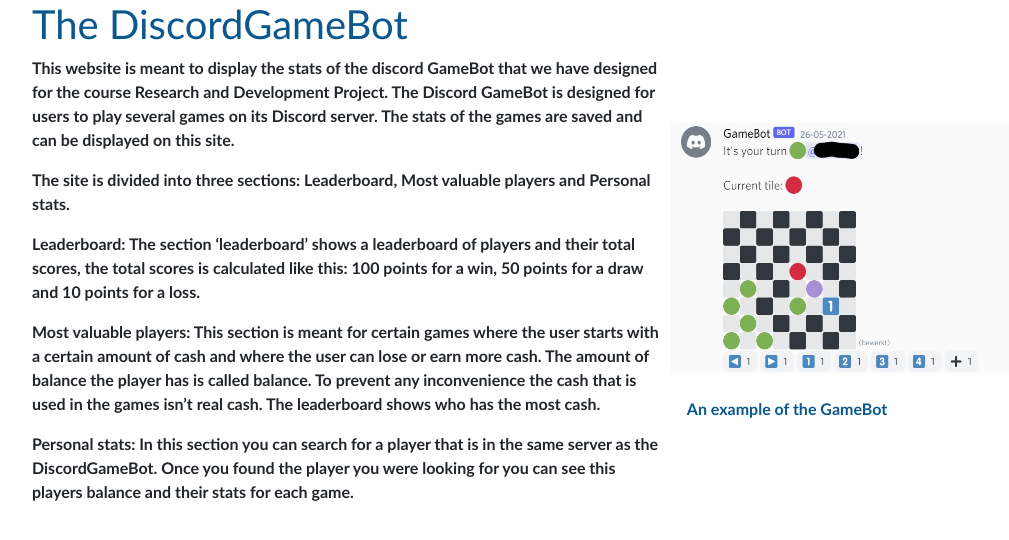
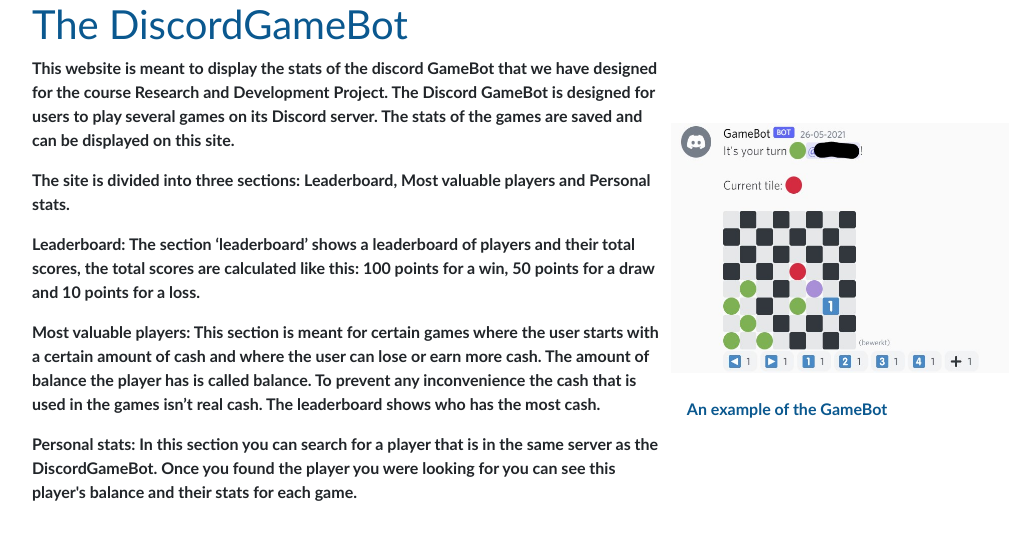
Before and after one commit to Rijkkie/R-D_Game_Bot, a Flask app: page / in a window 1280 px wide. Shown: the part 125-665 px from the top of the page, without its empty margins (97-1106 px from the left). Run offline with Flask 2, Linux system fonts and the light colour scheme; lists and menus that the app fills with data are empty; some libraries are stand-ins or nearby versions.

Commit message:
Update index.html

```diff
--- a/FlaskApp/FlaskApp/templates/index.html
+++ b/FlaskApp/FlaskApp/templates/index.html
@@ -30,7 +30,7 @@ The site is divided into three sections: Leaderboard, Most valuable players and
       </p>
       <p>
 Leaderboard:
-The section ‘leaderboard’ shows a leaderboard of players and their total scores, the total scores is calculated like this: 100 points for a win, 50 points for a draw and 10 points for a loss.
+The section ‘leaderboard’ shows a leaderboard of players and their total scores, the total scores are calculated like this: 100 points for a win, 50 points for a draw and 10 points for a loss.
       </p>
       <p>
 Most valuable players:
@@ -38,7 +38,7 @@ This section is meant for certain games where the user starts with a certain amo
       </p>
       <p>
 Personal stats:
-In this section you can search for a player that is in the same server as the DiscordGameBot. Once you found the player you were looking for you can see this players balance and their stats for each game.
+In this section you can search for a player that is in the same server as the DiscordGameBot. Once you found the player you were looking for you can see this player's balance and their stats for each game.
       </p>
 </th>
 	<th align="right">&emsp;<img src={{ url_for('static', filename='GameBot_example.jpg')}} width="380" height="250">
```
